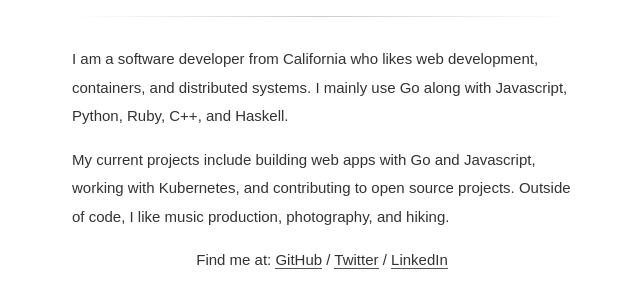
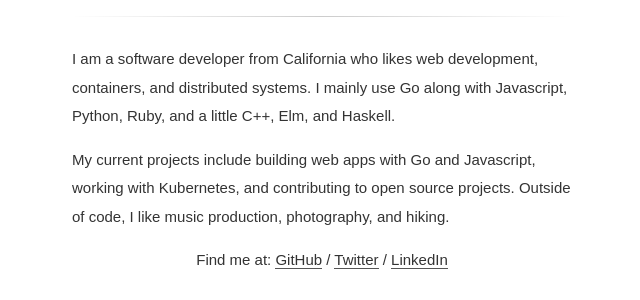
Before and after one commit to nijaru/nijaru.github.io, a Jekyll site: the page built from about.md, in a window 1280 px wide. Shown: the part 211-511 px from the top of the page, without its empty margins (318-958 px from the left). Built offline with Jekyll 4.4.1, drawn with Linux system fonts in a browser that asks for light colours.

Commit message:
Update about
Signed-off-by: Nick Russo <nicholasjamesrusso@gmail.com>

```diff
--- a/about.md
+++ b/about.md
@@ -3,7 +3,7 @@ layout: page
 title: About
 ---
 
-I am a software developer from California who likes web development, containers, and distributed systems. I mainly use Go along with Javascript, Python, Ruby, C++, and Haskell.
+I am a software developer from California who likes web development, containers, and distributed systems. I mainly use Go along with Javascript, Python, Ruby, and a little C++, Elm, and Haskell.
 
 My current projects include building web apps with Go and Javascript, working with Kubernetes, and contributing to open source projects. Outside of code, I like music production, photography, and hiking.
 
```
